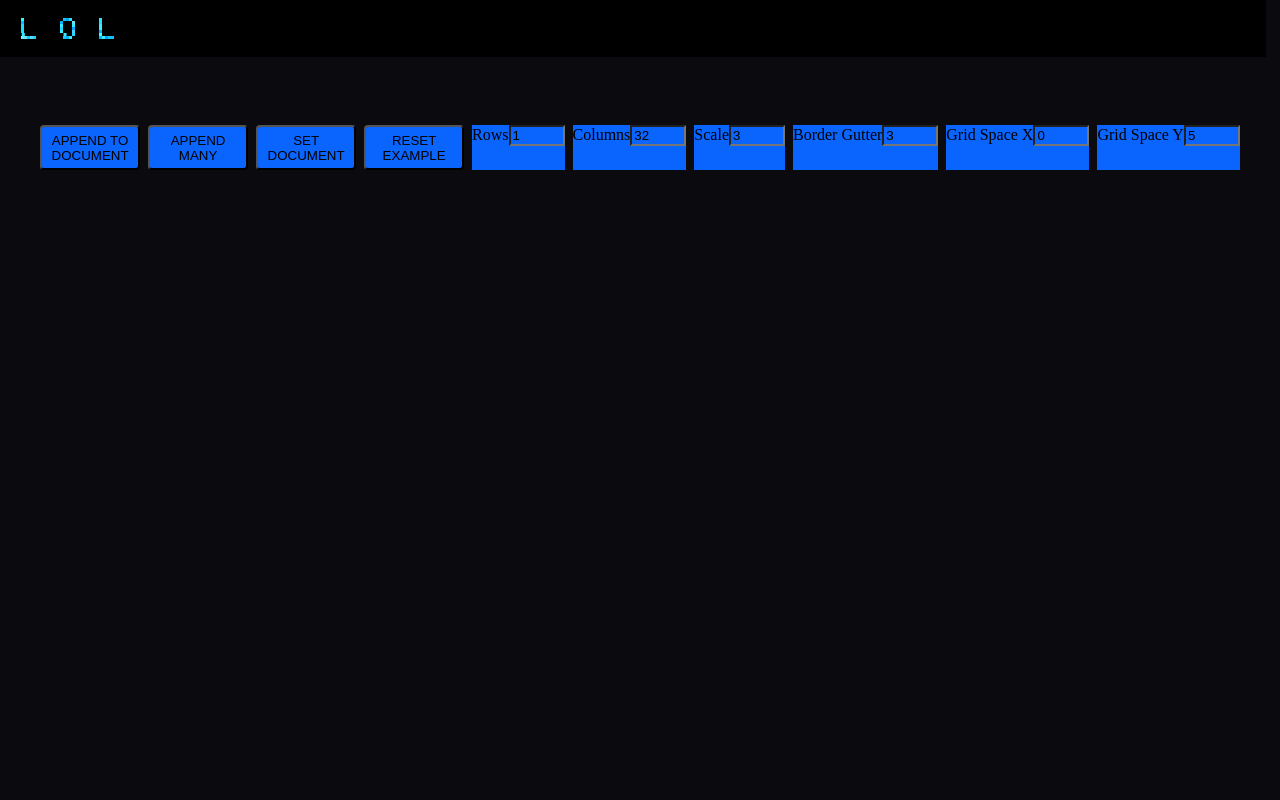
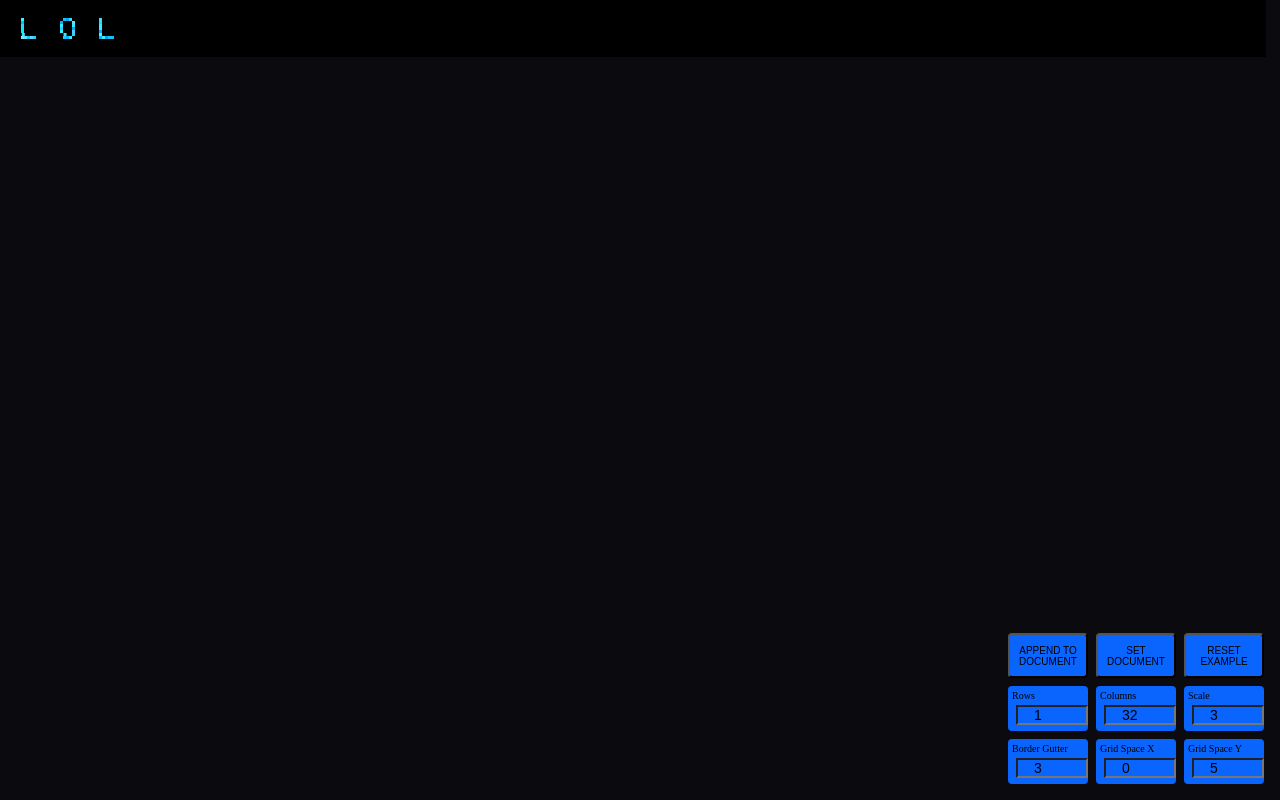
Before and after one commit to Visible-Radio/windowPTR, a website built with Vite: page index.html in a window 1280 px wide. Built offline with nearby package versions, Linux system fonts and the light colour scheme.

Commit message:
fix(i-26): slightly nicer playground UI

```diff
--- a/index.html
+++ b/index.html
@@ -16,32 +16,53 @@
         box-sizing: border-box;
         margin: 0;
       }
+      :root {
+        --control-element-height: 45px;
+        --control-element-radius: 0.25rem;
+        --control-element-width: 80px;
+      }
       main {
         display: flex;
         flex-direction: column;
         gap: 4rem;
+        height: 100vh;
+        position: relative;
       }
 
-      /*.root {
-        display: grid;
-        grid-template-columns: auto 1fr auto 1fr;
-      }*/
-
       .buttonGroup {
-        margin: auto;
-        width: 100%;
+        position: absolute;
+        bottom: 1rem;
+        right: 1rem;
+        justify-content: end;
+        max-width: 320px;
         display: flex;
         flex-flow: row wrap;
         gap: 0.5rem;
-        justify-content: center;
       }
 
       button {
-        border-radius: 0.25rem;
-        width: 100px;
-        height: 45px;
+        border-radius: var(--control-element-radius);
+        font-size: 0.625rem;
+        width: 80px;
+        height: var(--control-element-height);
         padding: 0.25rem;
         text-transform: uppercase;
+      }
+
+      input {
+        font-size: 0.875rem;
+        margin: 0.25rem;
+        padding-left: 1rem;
+        padding-top: 0rem;
+        padding-bottom: 0rem;
+      }
+
+      label {
+        font-size: 0.625rem;
+        height: var(--control-element-height);
+        border-radius: var(--control-element-radius);
+        width: var(--control-element-width);
+        padding: 0.25rem;
       }
     </style>
   </body>
--- a/src/devHarness.ts
+++ b/src/devHarness.ts
@@ -67,23 +67,11 @@ const controls: UIControl[] = [
     },
   },
   {
-    id: 'appendMany',
-    label: 'Append Many',
-    type: 'button',
-    onClick: async () => {
-      const text = prompt('Append to Document') ?? '';
-      await ptr.appendToDocument(withColor(text), 'all');
-      await ptr.appendToDocument(withColor(text), 'single');
-      await ptr.appendToDocument(withColor(text));
-      await ptr.appendToDocument(withColor(text));
-    },
-  },
-  {
     id: 'setDocument',
     label: 'Set Document',
     type: 'button',
     onClick: () => {
-      const text = prompt('Set Document') ?? '';
+      const text = prompt('Set Document') ?? '_1';
       ptr.setDocument(withColor(text), 'all');
     },
   },
--- a/src/lib/Letters/Letters.ts
+++ b/src/lib/Letters/Letters.ts
@@ -45,9 +45,7 @@ export class Letters {
         previousLetter: prev,
         node: layoutObject.node!,
         initialState:
-          this.ptr.displayOptions.characterResolution === 'all'
-            ? 'FIRST_DRAW'
-            : undefined,
+          this.ptr.characterResolution === 'all' ? 'FIRST_DRAW' : undefined,
       });
       prev = letter;
       this.nodeMeta.addLetter(layoutObject.node!, letter);
--- a/src/lib/ScrollHandler.ts
+++ b/src/lib/ScrollHandler.ts
@@ -25,7 +25,7 @@ export class ScrollHandler {
     const currentLetter =
       this.ptr.letters.list[i] ?? this.ptr.letters.list.at(-1);
 
-    if (currentLetter.position.y > scrollThreshold) {
+    if (currentLetter?.position.y > scrollThreshold) {
       this.scroll();
     }
   }
```
